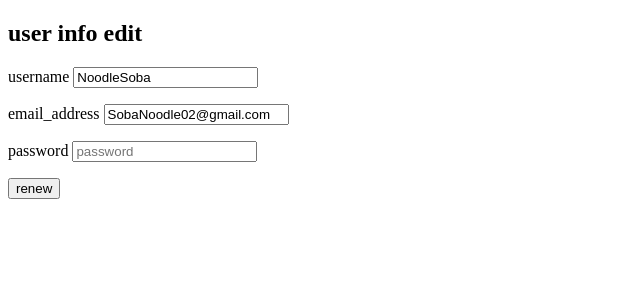
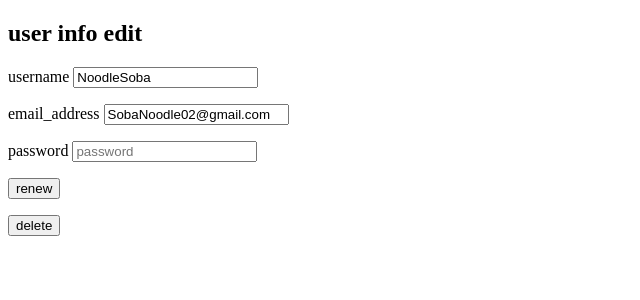
Before and after one commit to JoonghyunAn/flask-mini-app, a Flask app: page /crud/users/2 in a window 1280 px wide. Shown: the top 300 px of the page, without its empty margins (0-640 px from the left). Run offline with Flask 3, Linux system fonts and the light colour scheme; some libraries are stand-ins or nearby versions.

Commit message:
user_delete_feature

```diff
--- a/apps/crud/templates/crud/edit.html
+++ b/apps/crud/templates/crud/edit.html
@@ -37,5 +37,12 @@
             {% endfor %}
             <p><input type="submit" value="renew" /></p>
         </form>
+
+        <form
+        action="{{ url_for('crud.delete_user', user_id=user.id) }}"
+        method="POST">
+        {{ form.csrf_token }}
+        <input type="submit" value="delete">
+        </form>
     </body>
 </html>
--- a/apps/crud/templates/crud/index.html
+++ b/apps/crud/templates/crud/index.html
@@ -1,5 +1,5 @@
 <!DOCTYPE html>
-<html lang="ko">
+<html lang="en">
     <head>
         <meta charset ="UTF-8" />
         <title>User Summary</title>
--- a/apps/crud/views.py
+++ b/apps/crud/views.py
@@ -60,3 +60,10 @@ def edit_user(user_id):
 
     # return HTML for GET
     return render_template("crud/edit.html", user=user, form=form)
+
+@crud.route("/users/<user_id>/delete", methods=["POST"])
+def delete_user(user_id):
+    user=User.query.filter_by(id=user_id).first()
+    db.session.delete(user)
+    db.session.commit()
+    return redirect(url_for("crud.users"))
```
Also changed, not shown: local.sqlite.
